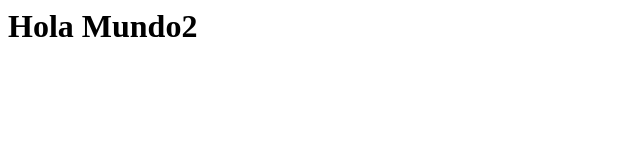
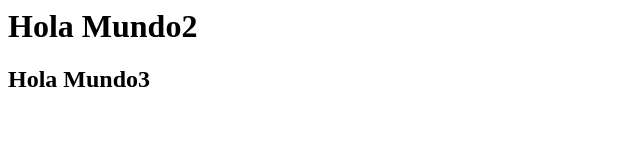
Before and after one commit to richirm/CHANGELOG, a website: page src/index.html in a window 1280 px wide. Shown: the whole page, without its empty margins (0-640 px from the left). Drawn offline with Linux system fonts and the light colour scheme.

Commit message:
feat(compras): agrega nueva seccion

```diff
--- a/src/index.html
+++ b/src/index.html
@@ -1,5 +1,6 @@
 <html>
 	<body>
 		<h1>Hola Mundo2</h1>
+		<h2>Hola Mundo3</h2>
 	</body>
 </html>
```
